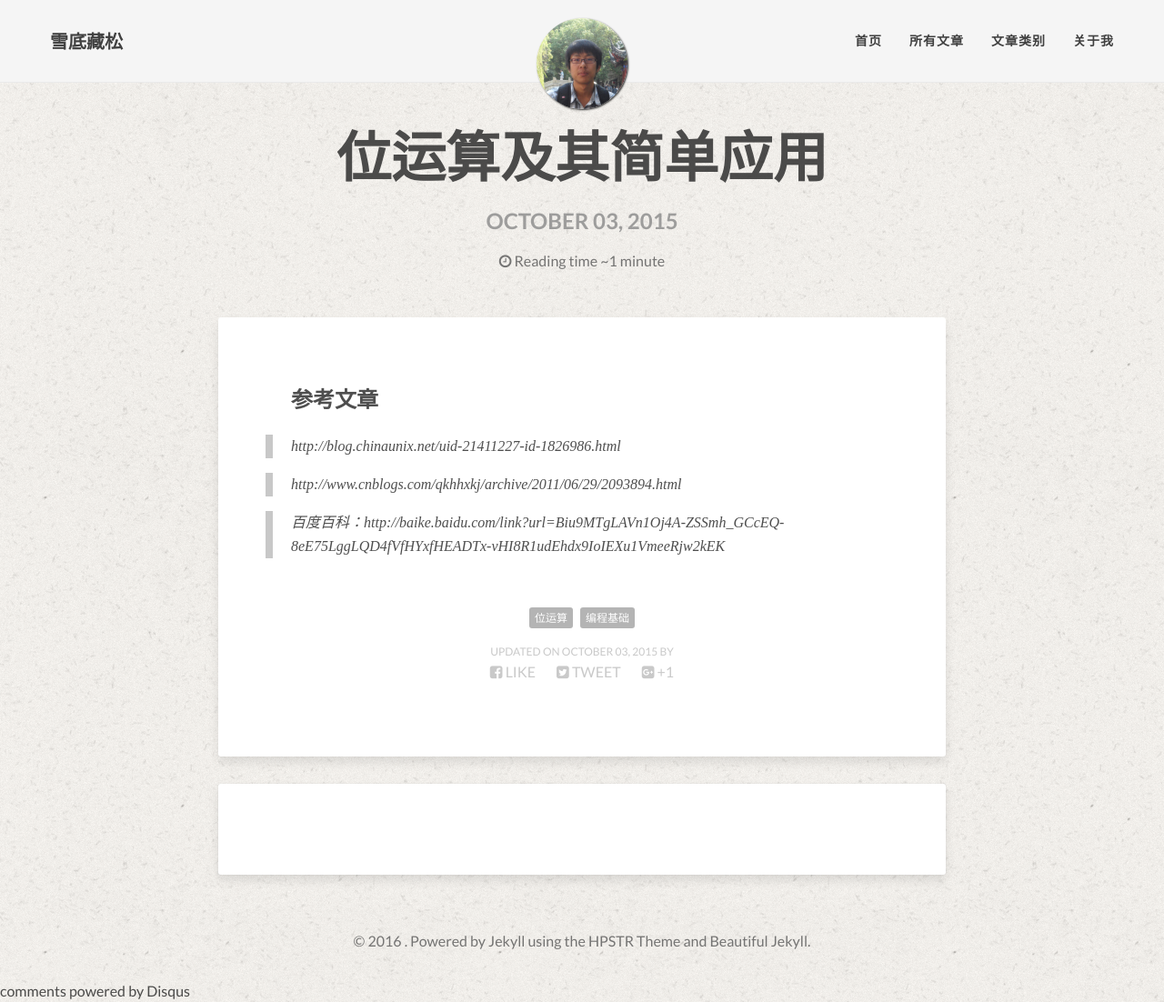
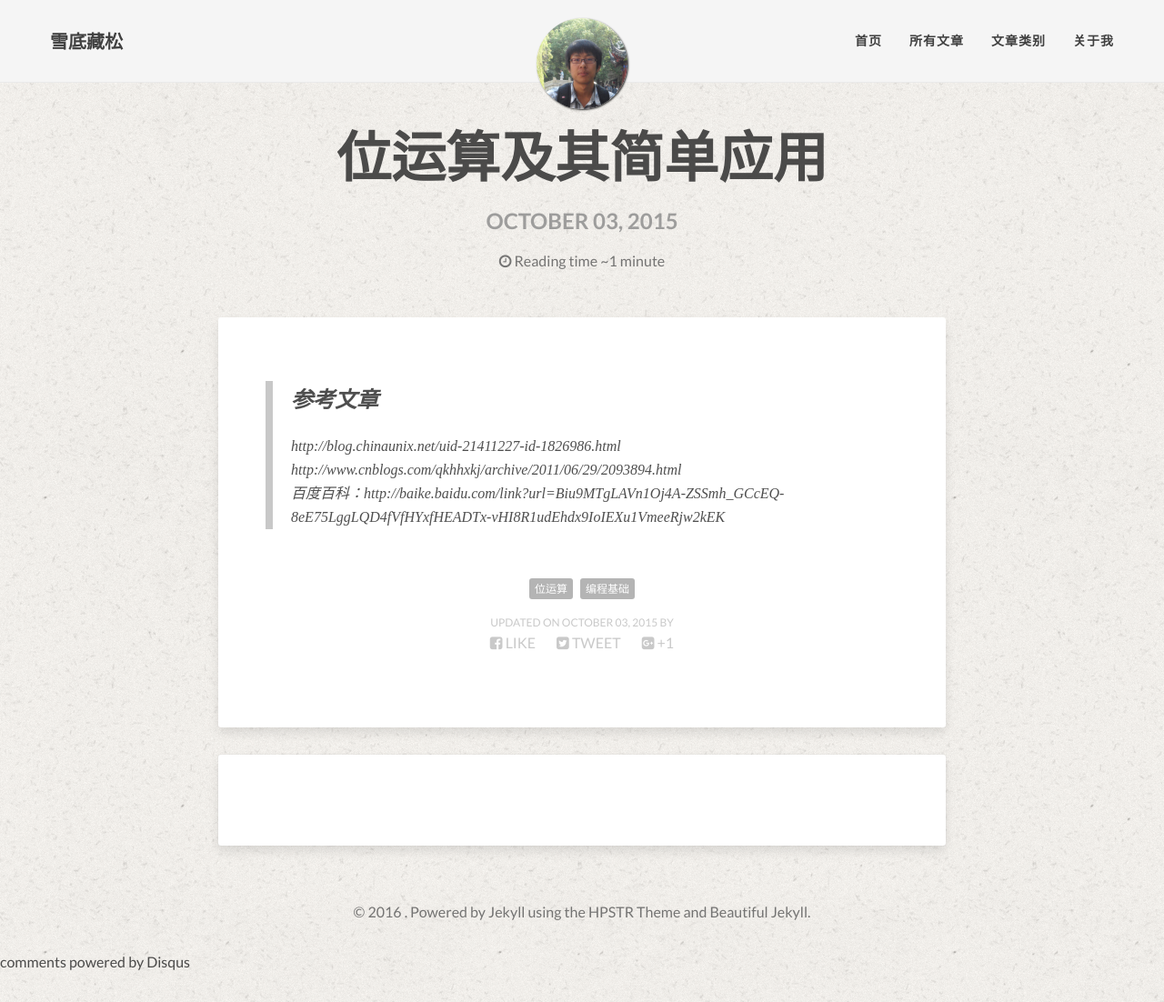
Before and after one commit to MinfeiZhou/MinfeiZhou.github.io, a Jekyll site: the page built from _posts/2015-10-03-位运算及其简单应用.md, in a window 1280 px wide and 1102 px high. Shown: the whole window at 91% size. Built offline with Jekyll 4.4.1, drawn with Linux system fonts in a browser that asks for light colours; nearby versions of some CDN libraries; library files that are not in the unit come from our copies; comment, search, counter and statistics services are not loaded.

Commit message:
修改参考文章

```diff
--- a/_posts/2015-10-03-位运算及其简单应用.md
+++ b/_posts/2015-10-03-位运算及其简单应用.md
@@ -6,10 +6,7 @@ tags: [位运算, 编程基础]
 modified: 2015-10-03
 ---
 
-
-## 参考文章
+> ## 参考文章
 > http://blog.chinaunix.net/uid-21411227-id-1826986.html
-
 > http://www.cnblogs.com/qkhhxkj/archive/2011/06/29/2093894.html
-
 >百度百科：http://baike.baidu.com/link?url=Biu9MTgLAVn1Oj4A-ZSSmh_GCcEQ-8eE75LggLQD4fVfHYxfHEADTx-vHI8R1udEhdx9IoIEXu1VmeeRjw2kEK
```
